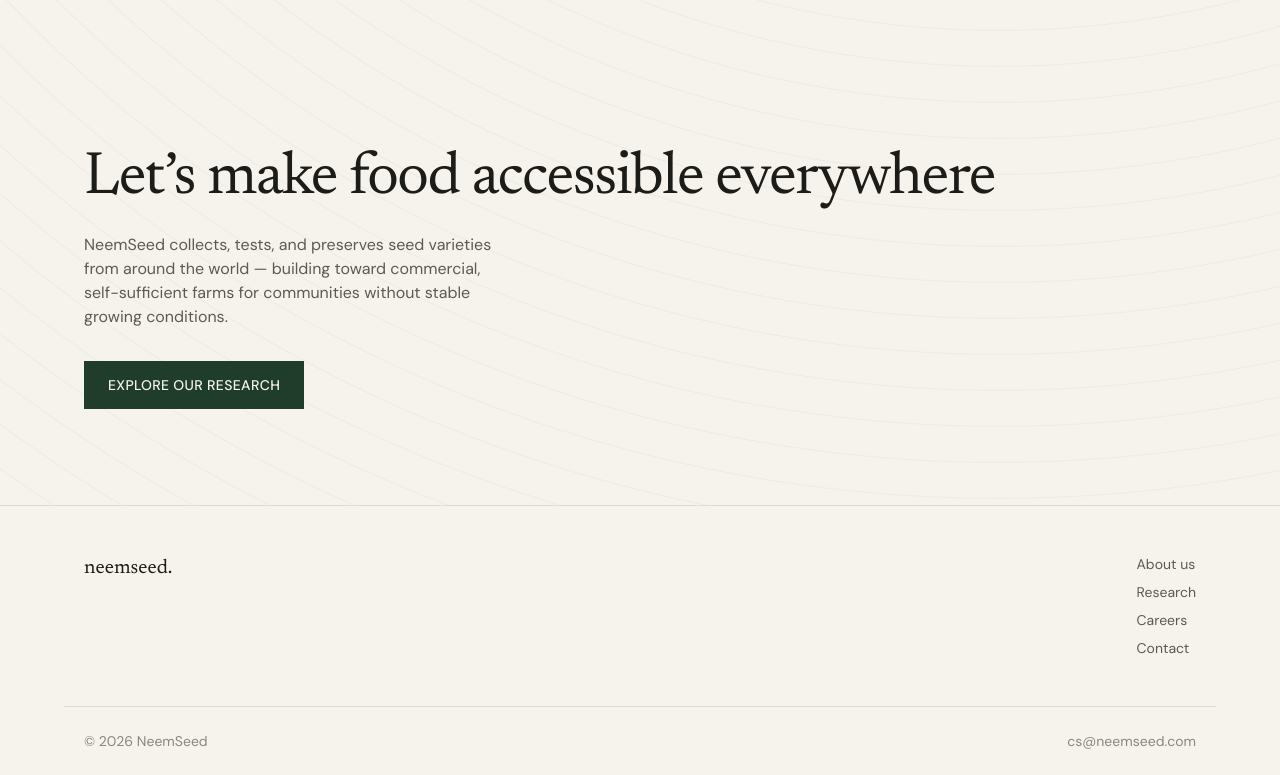
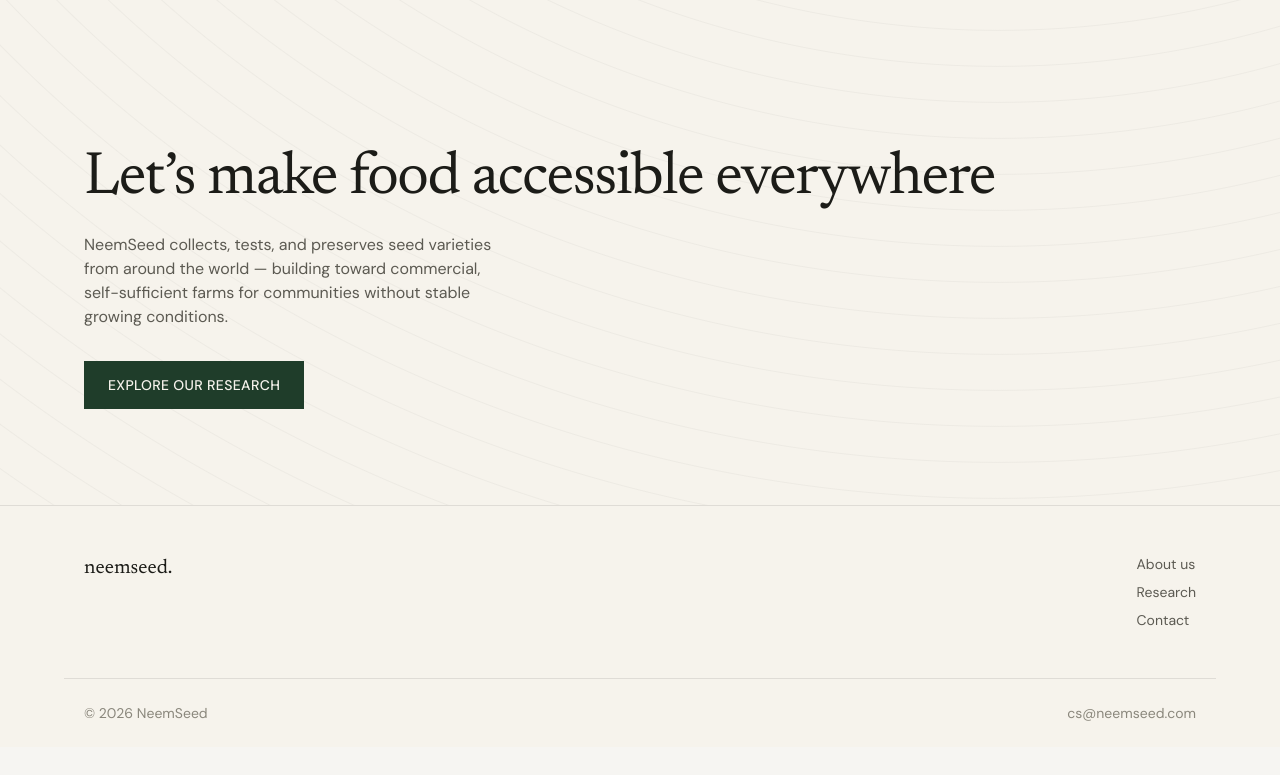
Before and after one commit to nbaldwin09/neemseed, a React (Vite) app: page / in a window 1280 px wide. Shown: the part 1318-2093 px from the top of the page. After the commit the page ends 2065 px from the top, so only its background shows below. Built offline with nearby package versions, Linux system fonts and the light colour scheme.

Commit message:
Remove Careers from footer

```diff
--- a/src/components/brand-shell.tsx
+++ b/src/components/brand-shell.tsx
@@ -5,7 +5,6 @@ import { NeemMark } from "@/components/wordmarks";
 const LINKS = [
   { to: "/about", label: "About us" },
   { to: "/research", label: "Research" },
-  { to: "/careers", label: "Careers" },
   { to: "/contact", label: "Contact" },
 ];
 
```
